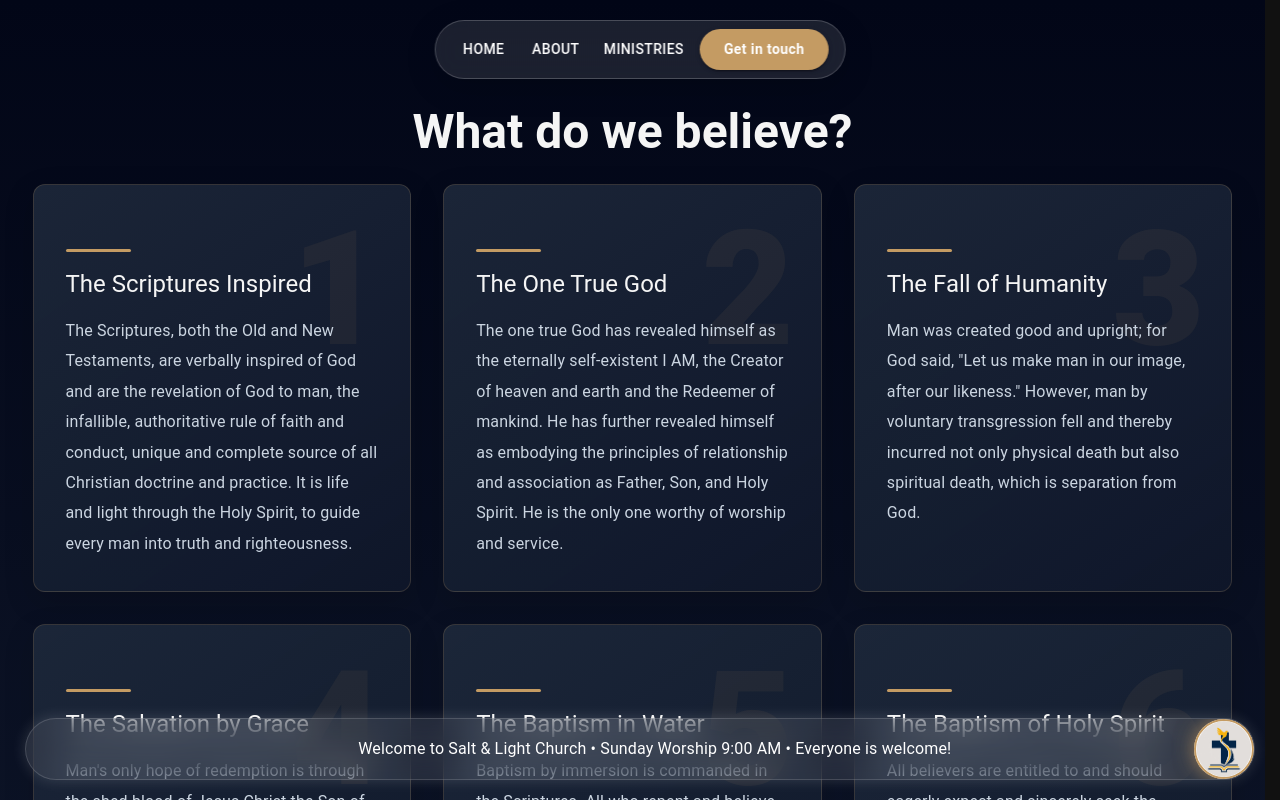
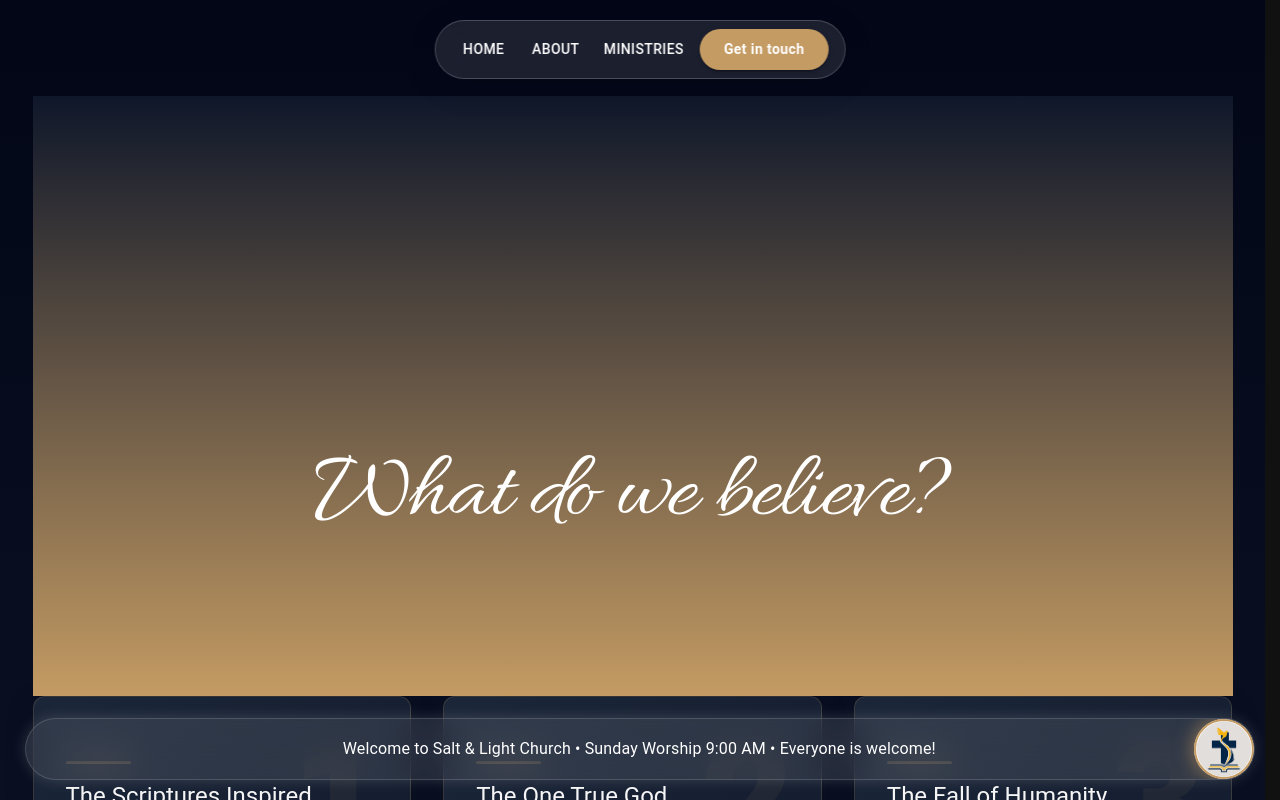
Before and after one commit to JayRostorfer/Salt-LightChurch, a Next.js app: page /about in a window 1280 px wide. Shown: the top 800 px of the page. Built offline with nearby package versions, Linux system fonts and the light colour scheme.

Commit message:
Refactor About page by adding AboutHero component
Removed Typography component for the heading and added AboutHero component.

```diff
--- a/src/app/about/page.js
+++ b/src/app/about/page.js
@@ -1,5 +1,6 @@
 "use client";
 
+import AboutHero from "./AboutHero"
 import WhatWeValue from "./Values"
 
 import { useLayoutEffect, useRef } from "react";
@@ -93,19 +94,7 @@ maxWidth: 1200,
 mx: "auto",
 }}
 >
-<Typography
-variant="h3"
-              sx={{
-                fontWeight: 700,
-                color: "whitesmoke",
-                mb: 3,
-                mt: 1,
-              }}
-
-align="center"
->
-What do we believe?
-</Typography>
+<AboutHero />
 
 
 
```
